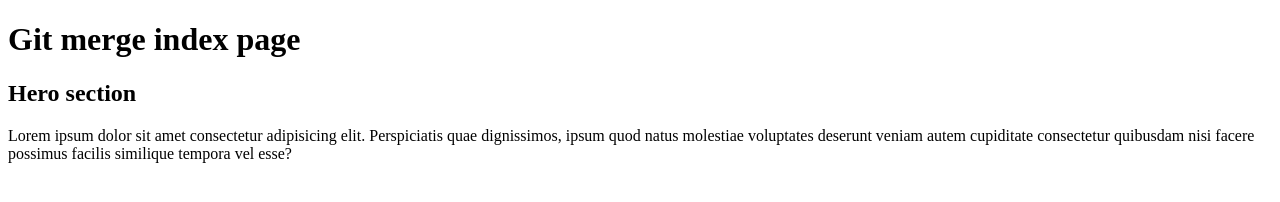
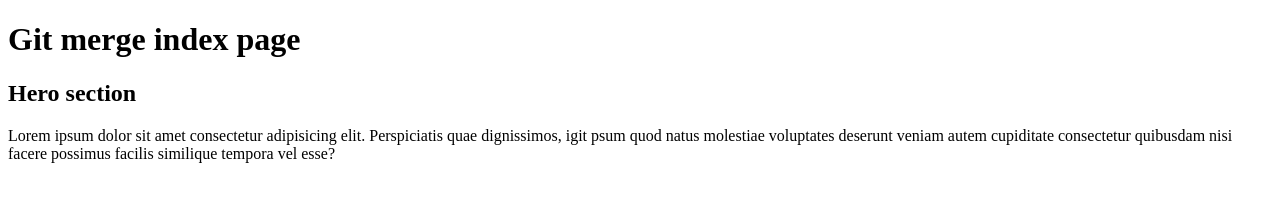
Before and after one commit to sachinvm994/mergingexample, a plain HTML site: page index.html in a window 1280 px wide. Drawn offline with Linux system fonts and the light colour scheme.

Commit message:
updated index-page

```diff
--- a/index.html
+++ b/index.html
@@ -11,7 +11,7 @@
         <h1>Git merge index page</h1>
         <section class="hero">
             <h2>Hero section</h2>
-            <p>Lorem ipsum dolor sit amet consectetur adipisicing elit. Perspiciatis quae dignissimos, ipsum quod natus molestiae voluptates deserunt veniam autem cupiditate consectetur quibusdam nisi facere possimus facilis similique tempora vel esse?</p>
+            <p>Lorem ipsum dolor sit amet consectetur adipisicing elit. Perspiciatis quae dignissimos, igit psum quod natus molestiae voluptates deserunt veniam autem cupiditate consectetur quibusdam nisi facere possimus facilis similique tempora vel esse?</p>
         </section>
     </main>
     <footer></footer>
```
